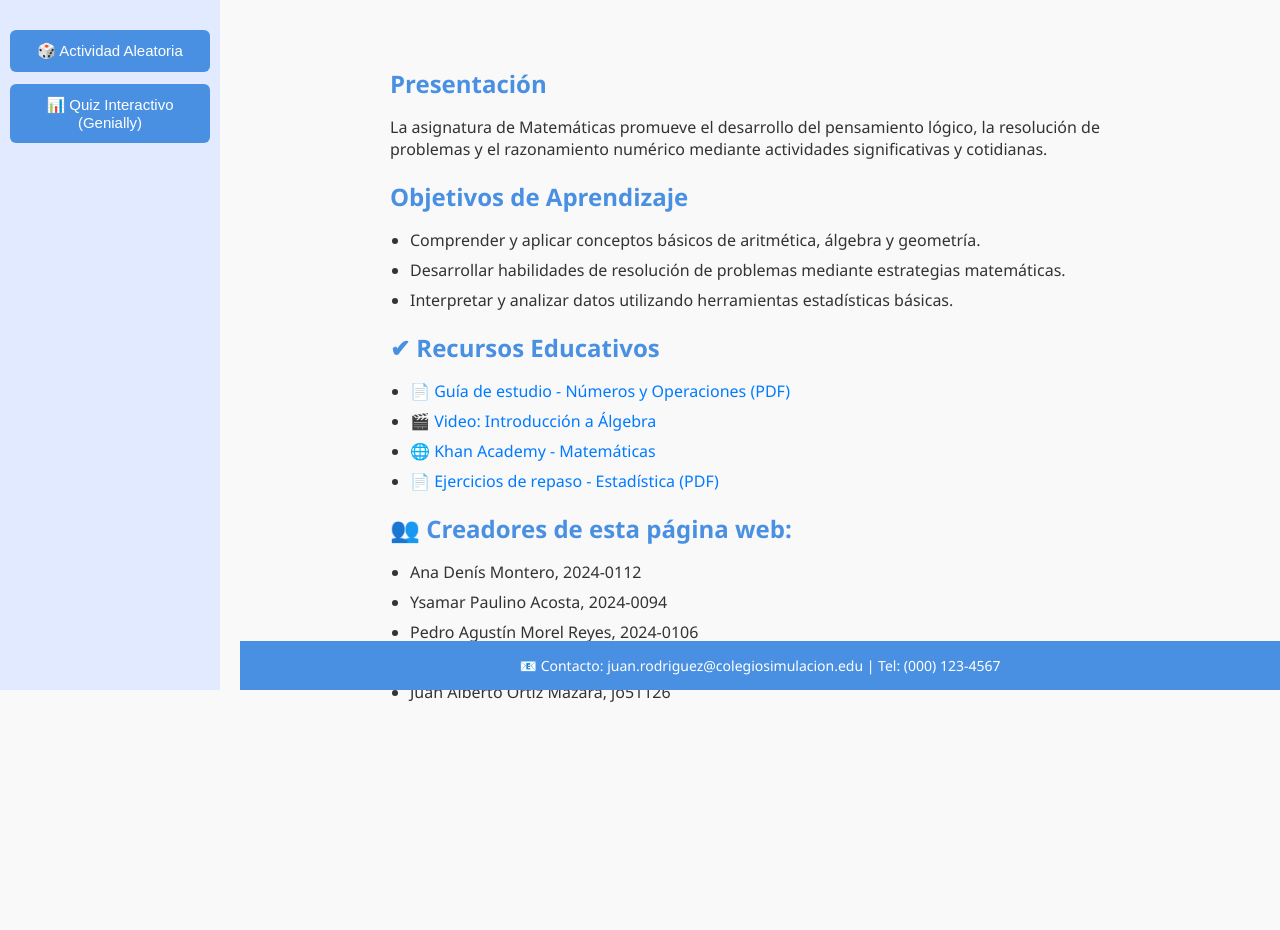
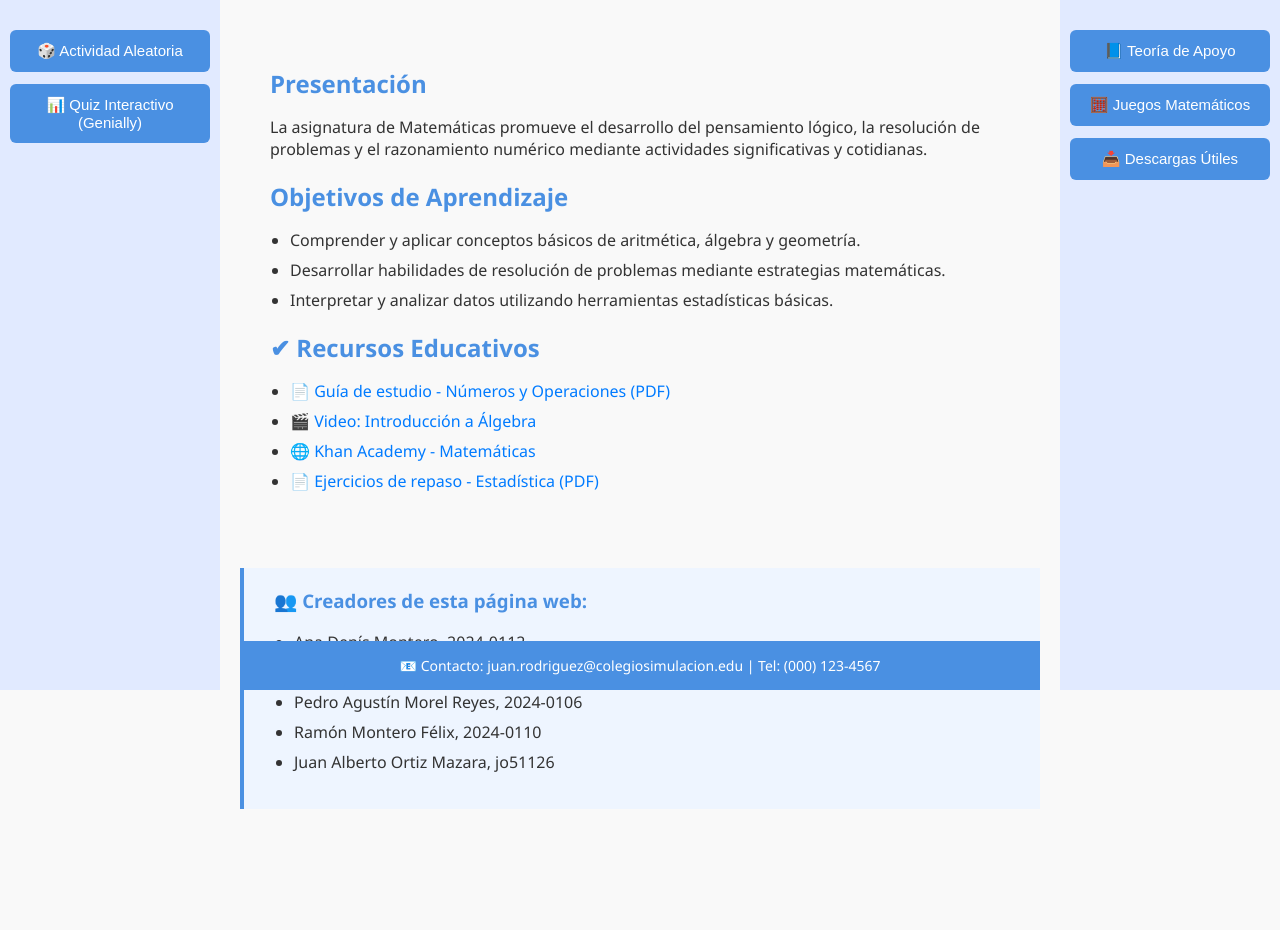
Before and after one commit to juanalberto25/juanalberto25.github.io, a plain HTML site: page index.html in a window 1280 px wide. Shown: the part 110-1040 px from the top of the page. Before the commit the page ends 939 px from the top, so only its background shows below. Drawn offline with Linux system fonts and the light colour scheme.

Commit message:
Update index.html

```diff
--- a/index.html
+++ b/index.html
@@ -49,7 +49,7 @@
       font-size: 18px;
     }
 
-    .panel-lateral {
+    .panel-lateral, .panel-derecho {
       background-color: #e1eaff;
       width: 220px;
       padding: 20px 10px;
@@ -57,11 +57,18 @@
       height: 100vh;
       position: fixed;
       top: 0;
-      left: 0;
       padding-top: 140px;
     }
 
-    .panel-lateral button {
+    .panel-lateral {
+      left: 0;
+    }
+
+    .panel-derecho {
+      right: 0;
+    }
+
+    .panel-lateral button, .panel-derecho button {
       background-color: #4a90e2;
       color: white;
       border: none;
@@ -73,13 +80,14 @@
       width: 100%;
     }
 
-    .panel-lateral button:hover {
+    .panel-lateral button:hover, .panel-derecho button:hover {
       background-color: #357ac9;
     }
 
     .contenido {
       margin-left: 240px;
-      padding-bottom: 80px;
+      margin-right: 240px;
+      padding-bottom: 100px;
     }
 
     .seccion {
@@ -119,6 +127,19 @@
       max-width: 700px;
     }
 
+    .creadores {
+      background-color: #eef5ff;
+      padding: 20px 30px;
+      margin: 30px auto;
+      max-width: 800px;
+      border-left: 4px solid #4a90e2;
+    }
+
+    .creadores h3 {
+      margin-top: 0;
+      color: #4a90e2;
+    }
+
     footer {
       background-color: #4a90e2;
       color: white;
@@ -127,17 +148,19 @@
       position: fixed;
       bottom: 0;
       left: 240px;
-      width: calc(100% - 240px);
+      width: calc(100% - 480px); /* 240 izquierda + 240 derecha */
       font-size: 14px;
     }
 
     @media (max-width: 768px) {
-      .panel-lateral {
+      .panel-lateral,
+      .panel-derecho {
         display: none;
       }
 
       .contenido {
         margin-left: 0;
+        margin-right: 0;
       }
 
       footer {
@@ -149,17 +172,26 @@
 </head>
 <body>
 
+  <!-- Panel lateral izquierdo -->
   <div class="panel-lateral">
     <button onclick="mostrarActividad()">🎲 Actividad Aleatoria</button>
     <button onclick="abrirGenially()">📊 Quiz Interactivo (Genially)</button>
   </div>
 
+  <!-- Panel lateral derecho -->
+  <div class="panel-derecho">
+    <button onclick="window.open('https://es.khanacademy.org/math/arithmetic', '_blank')">📘 Teoría de Apoyo</button>
+    <button onclick="window.open('https://www.mundoprimaria.com/juegos-matematicas', '_blank')">🧮 Juegos Matemáticos</button>
+    <button onclick="window.open('https://drive.google.com/drive/folders/1A2B3C4D5E?usp=sharing', '_blank')">📥 Descargas Útiles</button>
+  </div>
+
+  <!-- Contenido principal -->
   <div class="contenido">
     <header>
       <img src="logomat.png" alt="Logo Matemáticas">
       <div class="titulo">
         <h1>Asignatura: Matemáticas</h1>
-        <p>Docente: Prof. Julio Rodriguez (grupo 3)</p>
+        <p>Docente: Prof. Juan A. Rodríguez</p>
       </div>
     </header>
 
@@ -183,8 +215,10 @@
         <li><a href="https://www.khanacademy.org/math" target="_blank">🌐 Khan Academy - Matemáticas</a></li>
         <li><a href="https://www.matematicasonline.es/pdf/ejercicios/3_ESO/Ejercicios%20de%20Estadistica.pdf" target="_blank">📄 Ejercicios de repaso - Estadística (PDF)</a></li>
       </ul>
+    </section>
 
-    <h2>👥 Creadores de esta página web:</h2>
+    <div class="creadores">
+      <h3>👥 Creadores de esta página web:</h3>
       <ul>
         <li>Ana Denís Montero, 2024-0112</li>
         <li>Ysamar Paulino Acosta, 2024-0094</li>
@@ -192,7 +226,7 @@
         <li>Ramón Montero Félix, 2024-0110</li>
         <li>Juan Alberto Ortiz Mazara, jo51126</li>
       </ul>
-    </section>
+    </div>
   </div>
 
   <footer>
```
Lines whose indentation alone changed are shown as unchanged.
